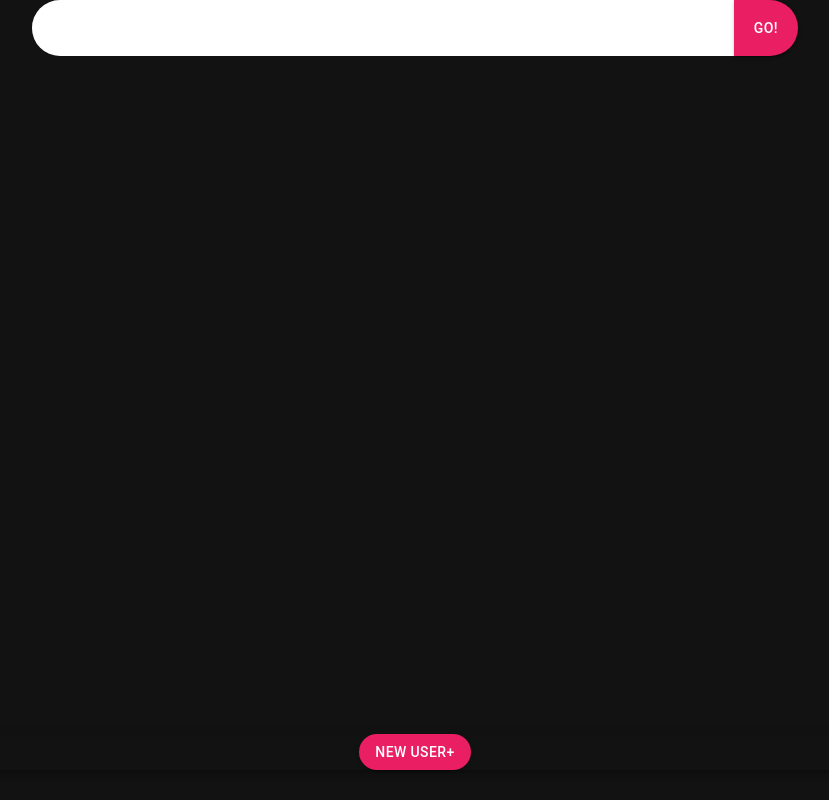
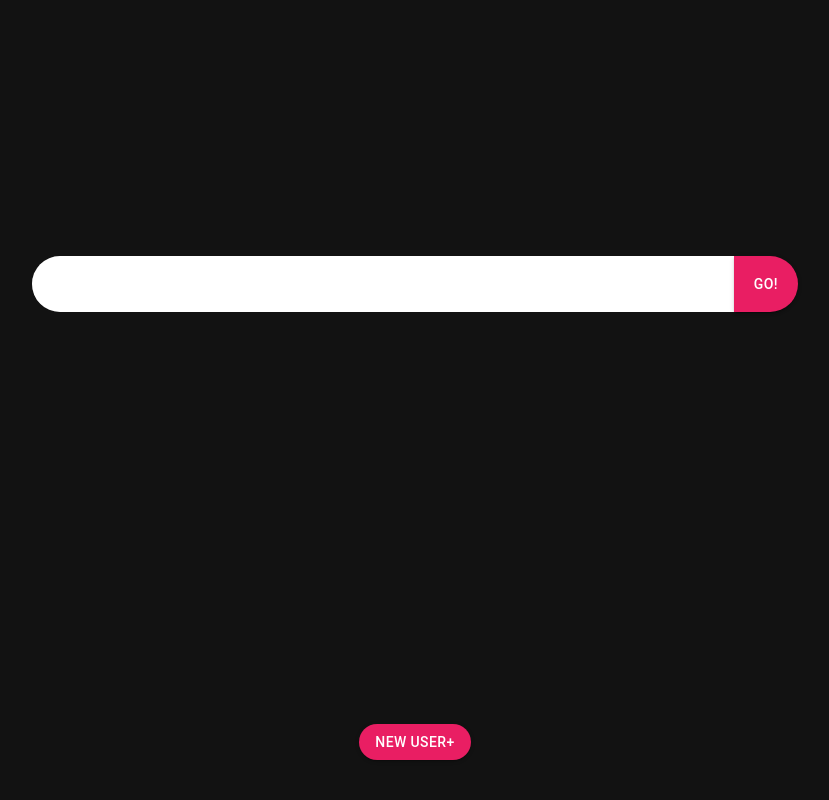
Before and after one commit to jchanda1/aimii, a React (Create React App) app: page / in a window 1280 px wide. Shown: the whole page, without its empty margins (225-1054 px from the left). Built offline with nearby package versions, Linux system fonts and the light colour scheme.

Commit message:
dropped the search bar down

```diff
--- a/src/Components/Footer/Footer.js
+++ b/src/Components/Footer/Footer.js
@@ -14,8 +14,8 @@ const Footer = () => {
     <AppBar
       position="fixed"
       color="transparent"
-      elvation={0}
-      sx={{ top: "auto", bottom: 30 }}
+      elevation={0}
+      sx={{ top: "auto", bottom: "5%" }}
     >
       <Grid container spacing={1}>
         <Grid item xs={5} />
--- a/src/Components/HomePage/HomePage.js
+++ b/src/Components/HomePage/HomePage.js
@@ -14,7 +14,7 @@ const HomePage = () => {
   return (
     <>
       {showAlert && <FormSubmitSuccess />}
-      <Container fixed>
+      <Container fixed sx={{ mt: "20%" }}>
         <Grid container spacing={1}>
           <Grid item xs={2} />
           <Grid item xs={8}>
```
